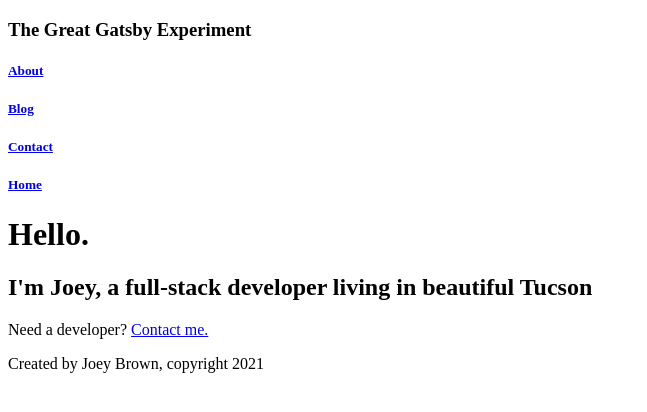
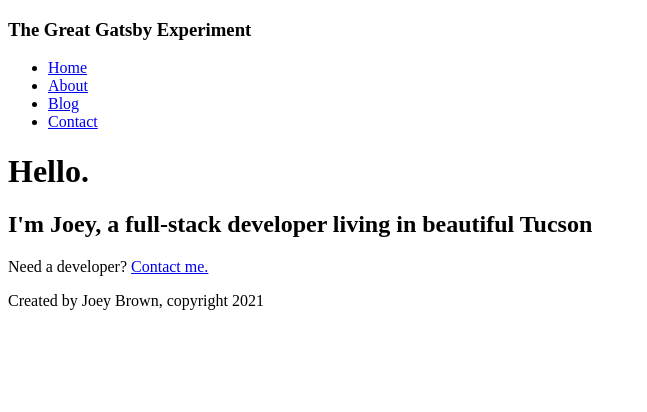
Before and after one commit to joeybrown-ctrl/Gatsby-Project, a Gatsby site: page / in a window 1280 px wide. Shown: the whole page, without its empty margins (0-647 px from the left). Built offline with nearby package versions, Linux system fonts and the light colour scheme; Gatsby itself is replaced by a stand-in of ours.

Commit message:
fixed header component to be a <ul>

```diff
--- a/src/components/Header.js
+++ b/src/components/Header.js
@@ -5,10 +5,22 @@
     return (
         <header>
             <h3>The Great Gatsby Experiment</h3>
-            <h5><Link to="/about">About</Link></h5>
-            <h5><Link to="/blog">Blog</Link></h5>
-            <h5><Link to="/contact">Contact</Link></h5>
-            <h5><Link to="/">Home</Link></h5>
+            <nav>
+                <ul>
+                    <li>
+                        <Link to="/">Home</Link>
+                    </li>
+                    <li>
+                        <Link to="/about">About</Link></li>
+                    <li>
+                        <Link to="/blog">Blog</Link>
+                    </li>
+                    <li>
+                        <Link to="/contact">Contact</Link>
+                    </li>
+                </ul>
+            </nav>
+
         </header>
     )
 }
```
